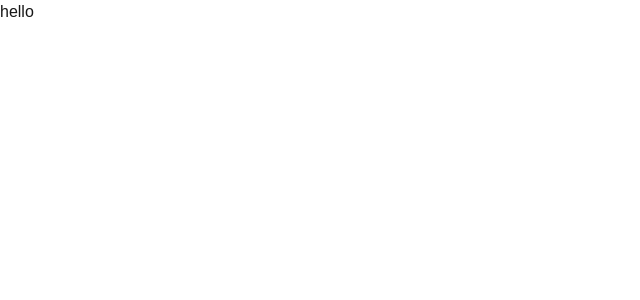
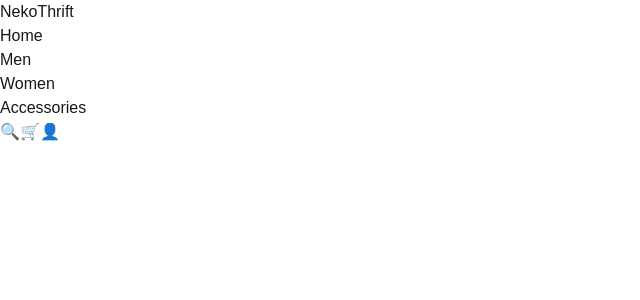
Before and after one commit to NekoBeast/thriftShops, a Next.js app: page /container/nav in a window 1280 px wide. Shown: the top 300 px of the page, without its empty margins (0-640 px from the left). Built offline with nearby package versions, Linux system fonts and the light colour scheme.

Commit message:
added nav

```diff
--- a/src/app/container/nav/nav.tsx
+++ b/src/app/container/nav/nav.tsx
@@ -1,5 +1,24 @@
 "use client";
 
 export const Nav = () => {
-  return <h1>hello</h1>;
+  return (
+<nav className="navbar">
+  <div className="logo">NekoThrift</div>
+
+  <ul className="nav-links">
+    <li><a href="#">Home</a></li>
+    <li><a href="#">Men</a></li>
+    <li><a href="#">Women</a></li>
+    <li><a href="#">Accessories</a></li>
+  </ul>
+
+  <div className="icons">
+    <span>🔍</span>
+    <span>🛒</span>
+    <span>👤</span>
+  </div>
+
+  <div className="menu-toggle" id="menu-toggle">
+  </div>
+</nav>)
 };
--- a/src/index.html
+++ /dev/null
@@ -1,32 +0,0 @@
-<!DOCTYPE html>
-<html lang="en">
-<head>
-  <meta charset="UTF-8">
-  <title>Neko Thrift</title>
-  <link rel="stylesheet" href="style.css">
-</head>
-
-<body>
-
-<nav class="navbar">
-  <div class="logo">NekoThrift</div>
-
-  <ul class="nav-links">
-    <li><a href="#">Home</a></li>
-    <li><a href="#">Men</a></li>
-    <li><a href="#">Women</a></li>
-    <li><a href="#">Accessories</a></li>
-  </ul>
-
-  <div class="icons">
-    <span>🔍</span>
-    <span>🛒</span>
-    <span>👤</span>
-  </div>
-
-  <div class="menu-toggle" id="menu-toggle">
-  </div>
-</nav>
-
-</body>
-</html>
--- a/src/script.js
+++ /dev/null
@@ -1,6 +0,0 @@
-const toggle = document.getElementById("menu-toggle");
-const navLinks = document.querySelector(".nav-links");
-
-toggle.addEventListener("click", () => {
-  navLinks.classList.toggle("active");
-});
```
Also changed, not shown: src/app/container/style.css (renamed from src/style.css), 1 other file (tests, documents, lock files or other folders).
